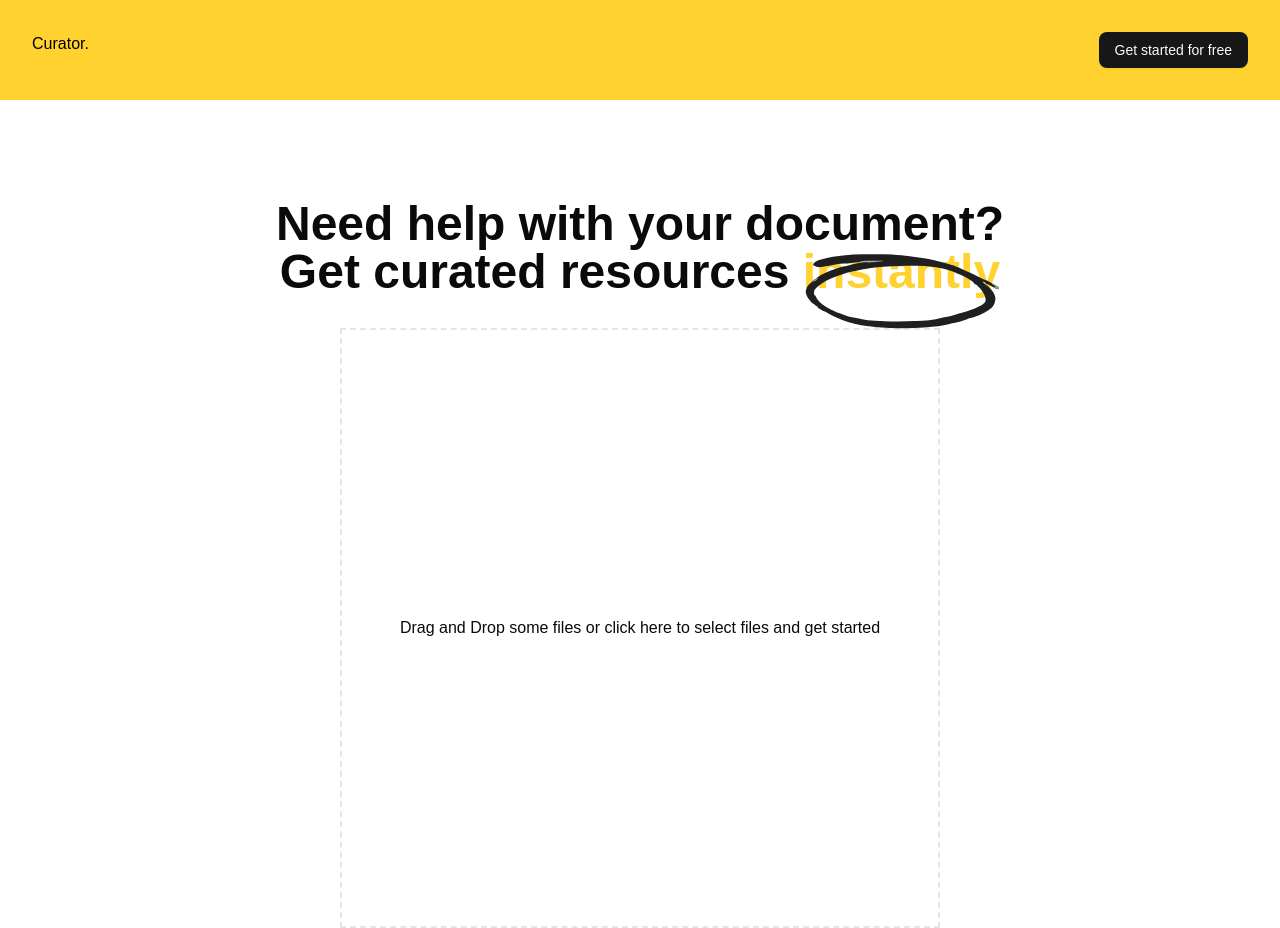
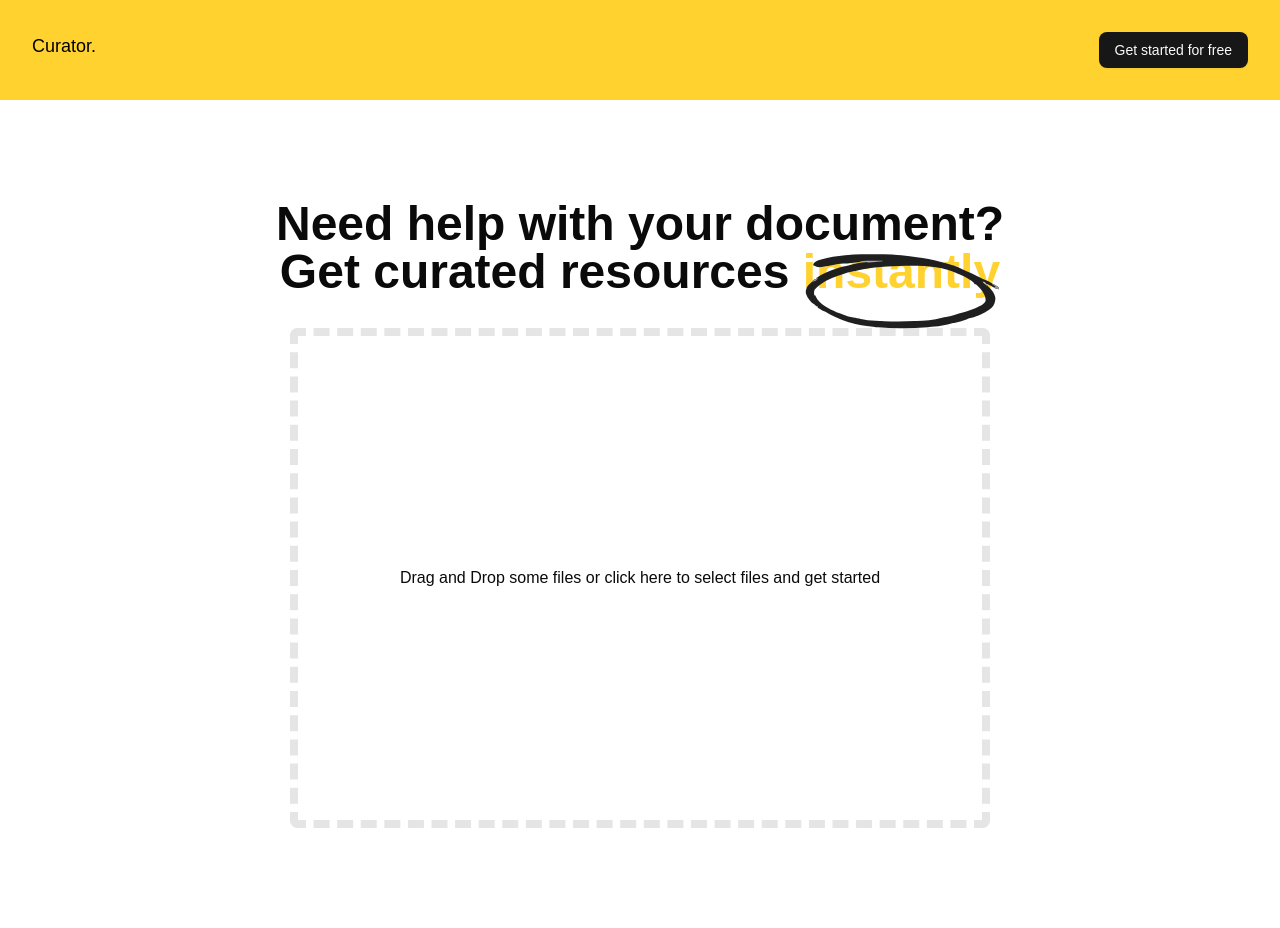
Before and after one commit to fagbenjaenoch/curator, a React (Vite) app in the folder app/frontend/: page / in a window 1280 px wide. After the commit the page ends 828 px from the top, so only its background shows below. Built offline with nearby package versions, Linux system fonts and the light colour scheme; a web font is replaced by a local one.

Commit message:
increased dropzone border width

```diff
--- a/app/frontend/src/components/Dropzone.tsx
+++ b/app/frontend/src/components/Dropzone.tsx
@@ -11,7 +11,7 @@ export default function Dropzone(props: React.HTMLAttributes<HTMLDivElement>) {
     <div
       {...getRootProps()}
       {...props}
-      className="grid place-items-center border-2 border-dashed w-[600px] h-[600px] cursor-pointer mt-8  mx-auto"
+      className="grid place-items-center border-8 border-dashed rounded-md w-[700px] h-[500px] cursor-pointer mt-8  mx-auto"
     >
       <input {...getInputProps()} />
       {isDragActive ? (
--- a/app/frontend/src/components/Navbar.tsx
+++ b/app/frontend/src/components/Navbar.tsx
@@ -4,7 +4,7 @@ export default function Navbar() {
   return (
     <div className="p-8 bg-amber-300 text-black">
       <div className="max-w-7xl mx-auto flex justify-between">
-        <span>Curator.</span>
+        <span className="text-lg">Curator.</span>
         <div className="flex gap-2">
           <Button className="cursor-pointer">Get started for free</Button>
         </div>
```
